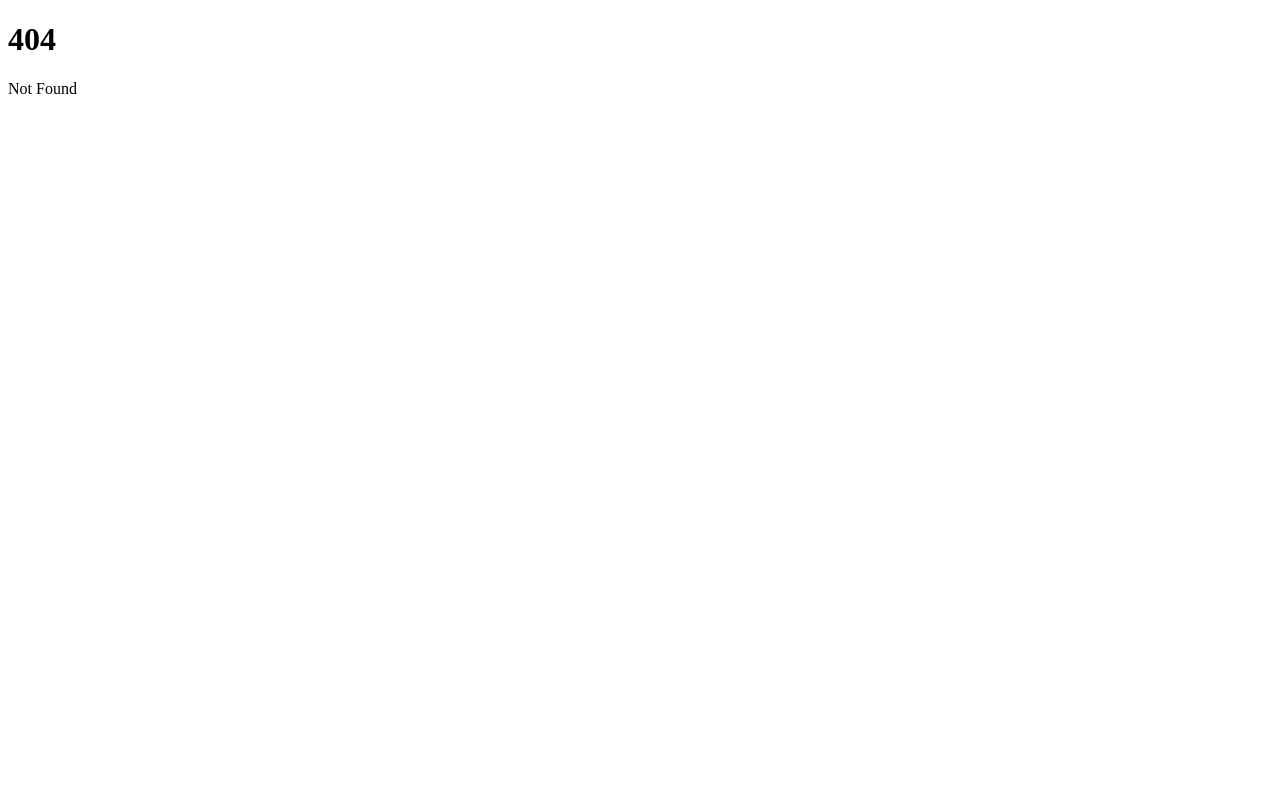
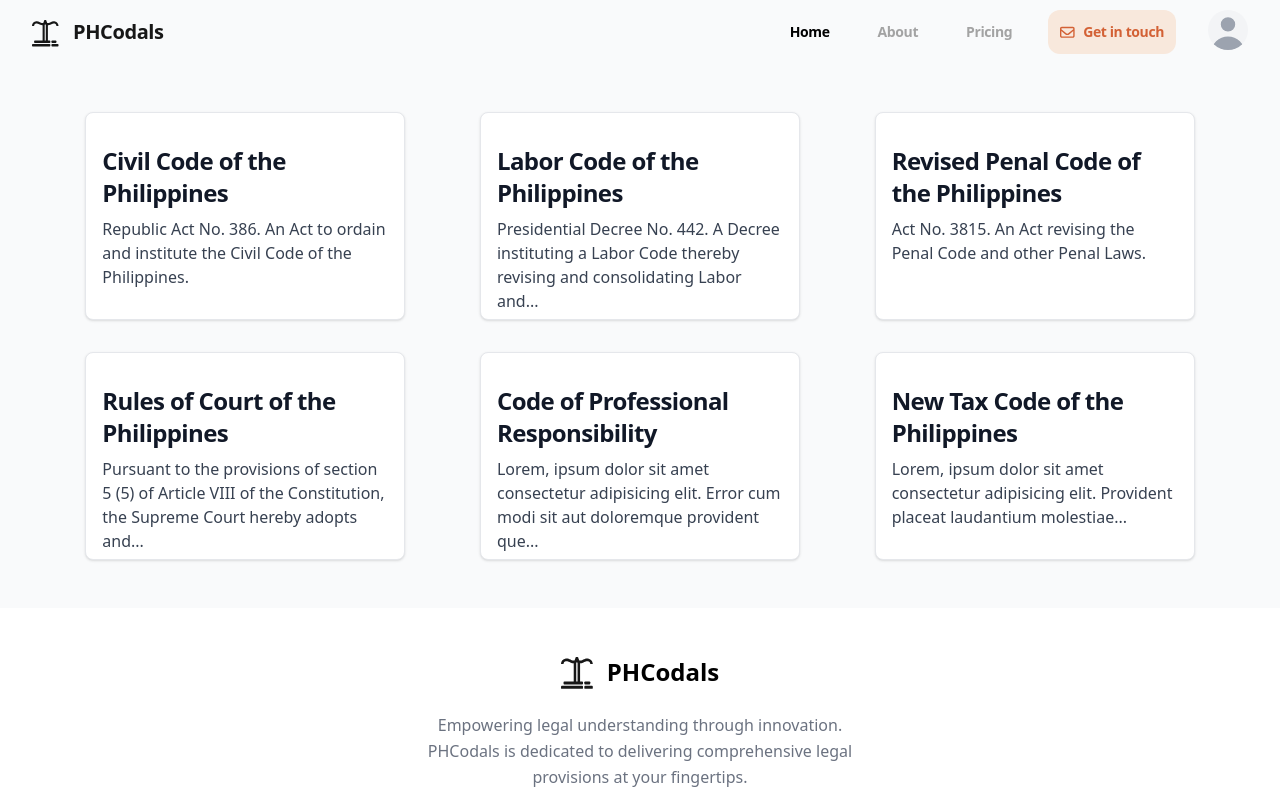
Before and after one commit to nic0-dev/PHCodals, a SvelteKit app: page /index/home in a window 1280 px wide. Before the commit this address had no page. Shown: the top 800 px of the page. Built offline with nearby package versions, Linux system fonts and the light colour scheme.

Commit message:
Updated files for Home Page

```diff
--- a/src/routes/(landing)/+page.svelte
+++ b/src/routes/(landing)/+page.svelte
@@ -13,7 +13,7 @@
             and professionals alike. Elevate your understanding of law with us today.
           </p>
           <div class="space-y-4 sm:flex sm:space-y-0 sm:space-x-4 mt-4 md:mt-8">
-            <a href="/home" class="inline-block rounded-lg bg-neutral-900 px-8 py-3 text-sm font-semibold text-white transition hover:bg-neutral-700">
+            <a href="/index/home" class="inline-block rounded-lg bg-neutral-900 px-8 py-3 text-sm font-semibold text-white transition hover:bg-neutral-700">
               Guest
             </a>
             <a href="/signup" class="inline-block rounded-lg bg-primary-600 px-4 py-3 text-sm font-semibold text-white transition hover:bg-primary-400">
--- /dev/null
+++ b/src/routes/+error.svelte
@@ -0,0 +1,11 @@
+<main class="grid min-h-full place-items-center bg-white px-6 py-24 sm:py-32 lg:px-8">
+    <div class="text-center">
+      <p class="text-base font-semibold text-primary-500">404</p>
+      <h1 class="mt-4 text-3xl font-bold tracking-tight text-gray-900 sm:text-5xl">Page not found</h1>
+      <p class="mt-6 text-base leading-7 text-gray-600">Sorry, we couldn’t find the page you’re looking for.</p>
+      <div class="mt-10 flex items-center justify-center gap-x-6">
+        <a href="/" class="rounded-md bg-primary-500 px-3.5 py-2.5 text-sm font-semibold text-white shadow-sm hover:bg-indigo-500 focus-visible:outline focus-visible:outline-2 focus-visible:outline-offset-2 focus-visible:outline-indigo-600">Go back home</a>
+        <a href="/" class="text-sm font-semibold text-gray-900">Contact support <span aria-hidden="true">&rarr;</span></a>
+      </div>
+    </div>
+  </main>
--- a/src/routes/(app)/+layout.svelte
+++ b/src/routes/index/+layout.svelte
@@ -24,7 +24,7 @@
 				<path stroke-linecap="round" stroke-linejoin="round" d="M4 6h16M4 12h16M4 18h16" />
 			</svg>
 		</button>
-		<a class="block text-neutral-900" href="/">
+		<a class="block text-neutral-900" href="/index/home">
 			<div class="flex flex-row gap-4 text-xl font-bold leading-7 text-neutral-900 items-center justify-between pr-5">
 				<svg class="aspect-square w-[25px] overflow-visible fill-neutral-900" viewBox="0 0 500 500" xmlns="http://www.w3.org/2000/svg">
 					<g data-name="Layer 1">
@@ -39,17 +39,17 @@
 		</a>
 
 	<!-- Pages -->
-	<div class="flex flex-1 items-center justify-end md:justify-between">
+	<div class="flex flex-1 items-center justify-end md:justify-betwee">
 		<nav aria-label="Global" class="hidden lg:block">
 			<ul class="text-neutral-400 flex items-center gap-6 text-sm">
 				<li>
-					<a class:text-black={$page.route.id === "/(landing)"} class="shrink-0 px-3 py-3 hover:text-neutral-900" href="/"> Home </a>
+					<a class:text-black={$page.route.id === "/index/home"} class="shrink-0 px-3 py-3 hover:text-neutral-900" href="/index/home"> Home </a>
 				</li>
 				<li>
-				<a class:text-black={$page.route.id === "/(landing)/about"} class="shrink-0 px-3 py-3 hover:text-neutral-900" href="/about"> About </a>
+				<a class:text-black={$page.route.id === "/index/about"} class="shrink-0 px-3 py-3 hover:text-neutral-900" href="/index/about"> About </a>
 				</li>
 				<li>
-					<a href="/pricing" class:text-black={$page.route.id === "/(landing)/pricing"} class="shrink-0 rounded-lg px-3 py-3 hover:text-neutral-900">Pricing</a>
+					<a href="/index/pricing" class:text-black={$page.route.id === "/index/pricing"} class="shrink-0 rounded-lg px-3 py-3 hover:text-neutral-900">Pricing</a>
 				</li>
 				<li>
 					<a href="mailto:mlcagas@up.edu.ph" class="flex flex-row justify-center gap-2 items-center shrink-0 rounded-xl px-3 py-3 text-primary-500 bg-primary-100 hover:bg-primary-200 hover:text-primary-600">
@@ -78,9 +78,9 @@
 							Signed in as<br>user@example.com
 						</div>
 						<div class="py-1" role="none">
-						<a href="/" class="text-gray-500 block px-4 py-2 text-sm hover:bg-gray-100 hover:text-gray-900" role="menuitem" tabindex="-1" id="menu-item-2">Account</a>
-						<a href="/" class="text-gray-500 block px-4 py-2 text-sm hover:bg-gray-100 hover:text-gray-900" role="menuitem" tabindex="-1" id="menu-item-3">Support</a>
-						<a href="/" class="text-gray-500 block px-4 py-2 text-sm hover:bg-gray-100 hover:text-gray-900" role="menuitem" tabindex="-1" id="menu-item-3">Settings</a>
+						<a class="text-gray-500 block px-4 py-2 text-sm hover:bg-gray-100 hover:text-gray-900" role="menuitem" tabindex="-1" id="menu-item-2">Account</a>
+						<a class="text-gray-500 block px-4 py-2 text-sm hover:bg-gray-100 hover:text-gray-900" role="menuitem" tabindex="-1" id="menu-item-3">Support</a>
+						<a class="text-gray-500 block px-4 py-2 text-sm hover:bg-gray-100 hover:text-gray-900" role="menuitem" tabindex="-1" id="menu-item-3">Settings</a>
 						</div>
 						<div class="py-1" role="none">
 						<a href="/" class="text-gray-500 block px-4 py-2 text-sm hover:bg-gray-100 hover:text-gray-900" role="menuitem" tabindex="-1" id="menu-item-6">Sign out</a>
@@ -93,16 +93,19 @@
 </header>
 
 {#if !visible}
-	<div class="lg:hidden w-full md:block md:w-auto bg-gray-50">
+<div class="lg:hidden w-full md:block md:w-auto bg-gray-50 pb-4">
 	<ul class="text-sm text-neutral-900 mx-6 flex flex-col font-semibold">
 		<li>
-				<a href="/" class="{$page.route.id === '/(app)/home' ? 'block rounded-lg text-center py-2 px-3 bg-primary-500 text-white' : 'block rounded-lg text-center py-2 px-3 hover:text-neutral-900 hover:bg-primary-100'}"> Home </a>
+			<a href="/index/home" class="{$page.route.id === '/index/home' ? 'block rounded-lg text-center py-2 px-3 bg-primary-500 text-white' : 'block rounded-lg text-center py-2 px-3 hover:text-neutral-900 hover:bg-primary-100'}"> Home </a>
 		</li>
 		<li>
-				<a href="/about" class="{$page.route.id === '/(landing)/about' ? 'block rounded-lg text-center py-2 px-3 bg-primary-500 text-white' : 'block rounded-lg text-center py-2 px-3 hover:text-neutral-900 hover:bg-primary-100'}"> About </a>
+			<a href="/index/about" class="{$page.route.id === '/index/about' ? 'block rounded-lg text-center py-2 px-3 bg-primary-500 text-white' : 'block rounded-lg text-center py-2 px-3 hover:text-neutral-900 hover:bg-primary-100'}"> About </a>
 		</li>
 		<li>
-				<a href="/pricing" class="{$page.route.id === '/(landing)/pricing' ? 'block rounded-lg text-center py-2 px-3 bg-primary-500 text-white' : 'block rounded-lg text-center py-2 px-3 hover:text-neutral-900 hover:bg-primary-100'}"> Pricing </a>
+			<a href="/index/pricing" class="{$page.route.id === '/index/pricing' ? 'block rounded-lg text-center py-2 px-3 bg-primary-500 text-white' : 'block rounded-lg text-center py-2 px-3 hover:text-neutral-900 hover:bg-primary-100'}"> Pricing </a>
+		</li>
+		<li>
+			<a href="mailto:mlcagas@up.edu.ph" class="block rounded-lg text-center py-2 px-3 hover:bg-primary-100 hover:text-primary-500">Get in touch</a>
 		</li>
 	</ul>
 </div>
--- /dev/null
+++ b/src/routes/index/about/+page.svelte
@@ -0,0 +1,5 @@
+<section class="h-dvh bg-gray-200">
+    <div class="flex flex-row items-center justify-center text-7xl font-bold">
+        ABOUT
+    </div>
+</section>
--- /dev/null
+++ b/src/routes/index/home/+page.svelte
@@ -0,0 +1,47 @@
+<script>
+    let alert_visible = false;
+</script>
+
+{#if alert_visible}
+    <div id="alert-1" class="flex items-center p-4 text-blue-800 rounded-lg bg-blue-50" role="alert">
+        <svg class="flex-shrink-0 w-4 h-4" aria-hidden="true" xmlns="http://www.w3.org/2000/svg" fill="currentColor" viewBox="0 0 20 20">
+        <path d="M10 .5a9.5 9.5 0 1 0 9.5 9.5A9.51 9.51 0 0 0 10 .5ZM9.5 4a1.5 1.5 0 1 1 0 3 1.5 1.5 0 0 1 0-3ZM12 15H8a1 1 0 0 1 0-2h1v-3H8a1 1 0 0 1 0-2h2a1 1 0 0 1 1 1v4h1a1 1 0 0 1 0 2Z"/>
+        </svg>
+        <span class="sr-only">Info</span>
+        <div class="ms-3 text-sm font-medium">
+        Content is unavailable.
+        </div>
+        <button type="button" class="ms-auto -mx-1.5 -my-1.5 bg-blue-50 text-blue-500 focus:ring-2 focus:ring-blue-400 p-1.5 hover:bg-blue-200 inline-flex items-center justify-center h-8 w-8" aria-label="Close" on:click={() => alert_visible = false}>
+            <span class="sr-only">Close</span>
+            <svg class="w-3 h-3" aria-hidden="true" xmlns="http://www.w3.org/2000/svg" fill="none" viewBox="0 0 14 14">
+            <path stroke="currentColor" stroke-linecap="round" stroke-linejoin="round" stroke-width="2" d="m1 1 6 6m0 0 6 6M7 7l6-6M7 7l-6 6"/>
+            </svg>
+        </button>
+    </div>
+{/if}
+<div class="bg-gray-50 grid grid-cols-1 place-items-center sm:grid-cols-2 lg:grid-cols-3 gap-8 px-16 py-12">
+    <a href="/index/home" class="flex flex-col max-w-xs h-52 py-8 px-4 bg-white border border-gray-200 rounded-lg shadow hover:bg-gray-100" on:click={() => alert_visible = false}>
+            <h5 class="mb-2 text-2xl font-bold tracking-tight text-gray-900">Civil Code of the Philippines</h5>
+            <p class="font-normal text-gray-700 dark:text-gray-400">Republic Act No. 386. An Act to ordain and institute the Civil Code of the Philippines.</p>
+    </a>
+    <a class="flex flex-col max-w-xs h-52 py-8 px-4 bg-white border border-gray-200 rounded-lg shadow hover:bg-gray-100" on:click={() => alert_visible = true}>
+        <h5 class="mb-2 text-2xl font-bold tracking-tight text-gray-900">Labor Code of the Philippines</h5>
+        <p class="font-normal text-gray-700 dark:text-gray-400">Presidential Decree No. 442. A Decree instituting a Labor Code thereby revising and consolidating Labor and...</p>
+    </a>
+    <a class="flex flex-col max-w-xs h-52 py-8 px-4 bg-white border border-gray-200 rounded-lg shadow hover:bg-gray-100" on:click={() => alert_visible = true}>
+        <h5 class="mb-2 text-2xl font-bold tracking-tight text-gray-900">Revised Penal Code of the Philippines</h5>
+        <p class="font-normal text-gray-700 dark:text-gray-400">Act No. 3815. An Act revising the Penal Code and other Penal Laws.</p>
+    </a>
+    <a class="flex flex-col max-w-xs h-52 py-8 px-4 bg-white border border-gray-200 rounded-lg shadow hover:bg-gray-100" on:click={() => alert_visible = true}>
+        <h5 class="mb-2 text-2xl font-bold tracking-tight text-gray-900">Rules of Court of the Philippines</h5>
+        <p class="font-normal text-gray-700 dark:text-gray-400">Pursuant to the provisions of section 5 (5) of Article VIII of the Constitution, the Supreme Court hereby adopts and...</p>
+    </a>
+    <a class="flex flex-col max-w-xs h-52 py-8 px-4 bg-white border border-gray-200 rounded-lg shadow hover:bg-gray-100" on:click={() => alert_visible = true}>
+        <h5 class="mb-2 text-2xl font-bold tracking-tight text-gray-900">Code of Professional Responsibility</h5>
+        <p class="font-normal text-gray-700 dark:text-gray-400">Lorem, ipsum dolor sit amet consectetur adipisicing elit. Error cum modi sit aut doloremque provident que...</p>
+    </a>
+    <a class="flex flex-col max-w-xs h-52 py-8 px-4 bg-white border border-gray-200 rounded-lg shadow hover:bg-gray-100" on:click={() => alert_visible = true}>
+        <h5 class="mb-2 text-2xl font-bold tracking-tight text-gray-900">New Tax Code of the Philippines</h5>
+        <p class="font-normal text-gray-700 dark:text-gray-400">Lorem, ipsum dolor sit amet consectetur adipisicing elit. Provident placeat laudantium molestiae...</p>
+    </a>
+</div>
--- /dev/null
+++ b/src/routes/index/pricing/+page.svelte
@@ -0,0 +1,5 @@
+<section class="h-dvh bg-gray-200">
+    <div class="flex flex-row items-center justify-center text-7xl font-bold">
+        PRICING
+    </div>
+</section>
```
Also changed, not shown: src/routes/(app)/home/+page.svelte (deleted, +0 -31 lines). Lines whose indentation alone changed are shown as unchanged.
